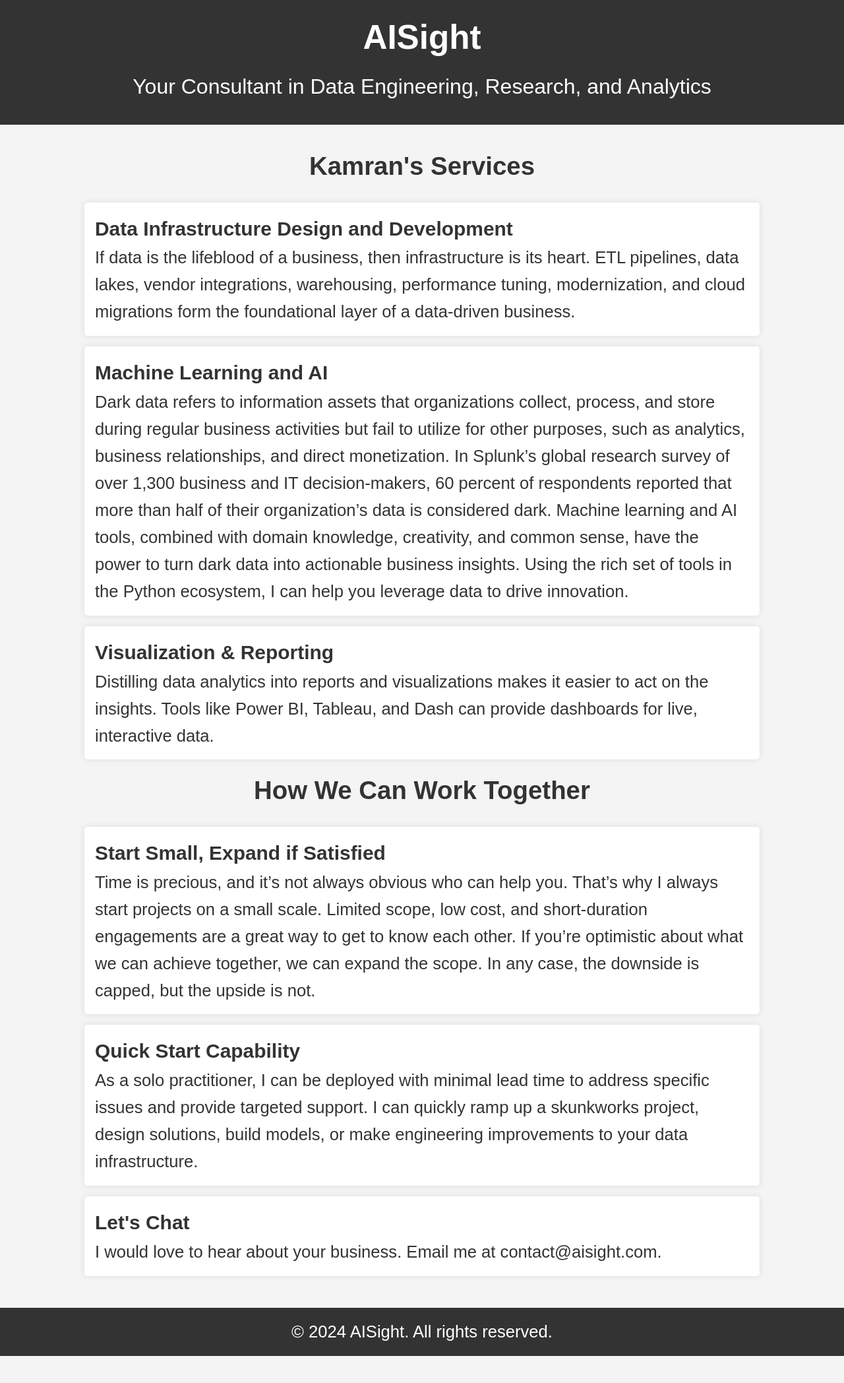
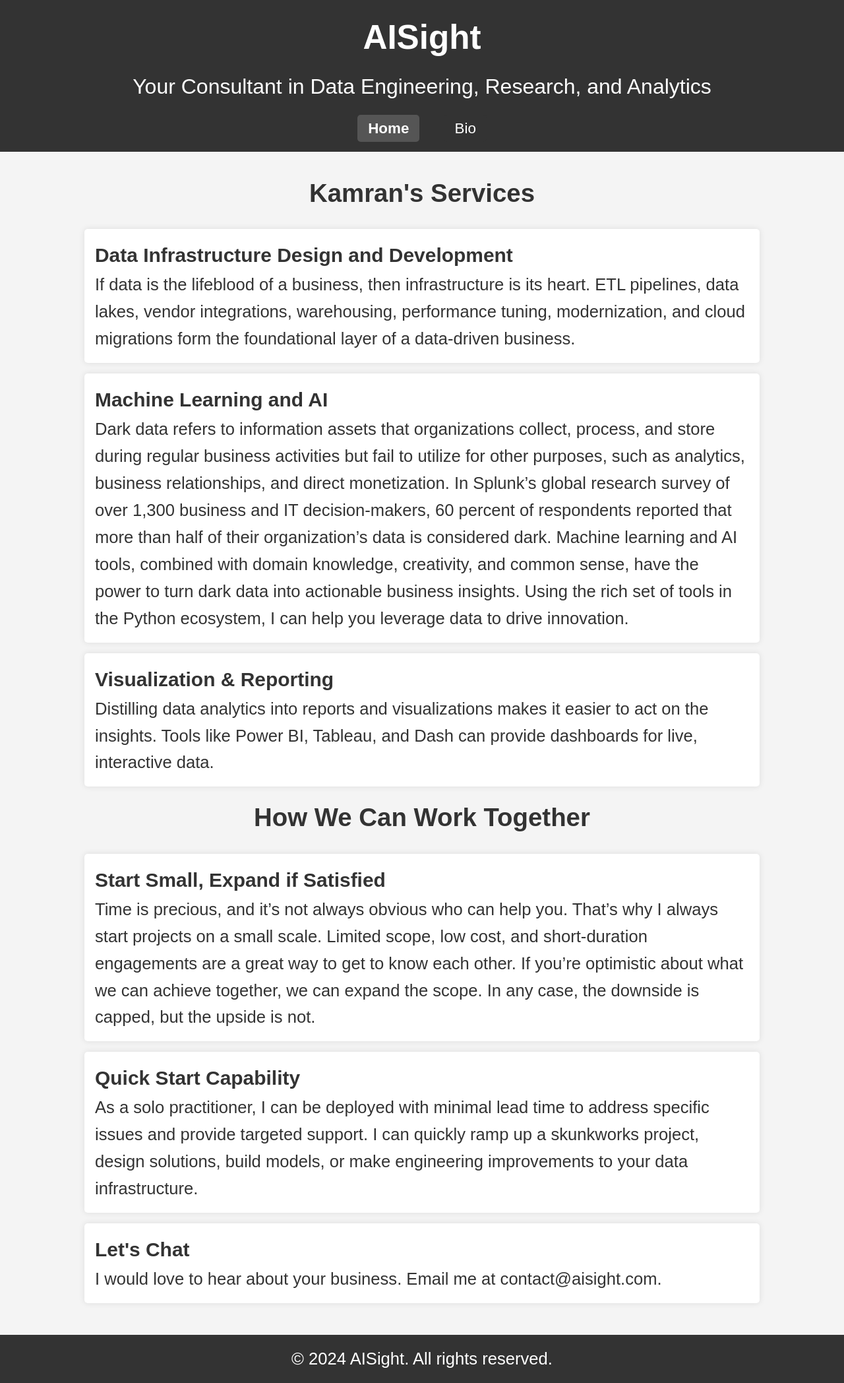
Before and after one commit to kamrankashef/kamrankashef.github.io, a Jekyll site: the page built from index.md, in a window 1280 px wide. Shown: the whole page at 66% size. Built offline with Jekyll 4.4.1, drawn with Linux system fonts in a browser that asks for light colours; before the commit the page ends 2055 px from its top, so only the background shows below that.

Commit message:
Add navigation

```diff
--- a/_layouts/default.html
+++ b/_layouts/default.html
@@ -24,6 +24,13 @@
     <div class="container">
       <h1><a href="/">AISight</a></h1>
       <p class="heading">Your Consultant in Data Engineering, Research, and Analytics</p>
+      <!-- Navigation Tabs -->
+      <nav>
+        <ul>
+          <li><a class='{% if page.url == "/" %}active{% endif %}' href="/">Home</a></li>
+          <li><a class='{% if page.url == "/kamran.html" %}active{% endif %}' href="/kamran.html">Bio</a></li>
+        </ul>
+      </nav>
     </div>
   </header>
 
--- a/assets/styles.css
+++ b/assets/styles.css
@@ -14,6 +14,43 @@ a {
 a:hover, a:focus, a:active {
     color: inherit;
     text-decoration: none; /* Optional: Remove underline */
+}
+
+nav {
+    text-align: center; /* Centers the navigation menu */
+    margin-top: 1rem;
+}
+
+nav ul {
+    list-style-type: none;
+    padding: 0;
+    margin: 0;
+}
+
+nav ul li {
+    display: inline-block;
+    margin: 0 15px; /* Adds spacing between links */
+}
+
+nav ul li a {
+    text-decoration: none;
+    color: #fff; /* Matches the header text color */
+    font-size: 1.4rem; /* Slightly smaller than the heading */
+    padding: 0.5rem 1rem; /* Adds padding around links for better click area */
+    border-radius: 5px; /* Optional: adds rounded corners to the link background */
+    background-color: #333; /* Matches the header background or any other color to highlight */
+    transition: background-color 0.3s, color 0.3s; /* Smooth transition effect for hover */
+}
+
+nav ul li a:hover,
+nav ul li a:focus {
+    background-color: #777; /* Changes background on hover */
+    color: #f4f4f4; /* Changes text color on hover */
+}
+
+nav ul li a.active {
+    font-weight: bold; /* Makes the text bold */
+    background-color: #555; /* Slightly lighter than the header background */
 }
 
 /* Basic styles */
```
Also changed, not shown: 6 other files.
